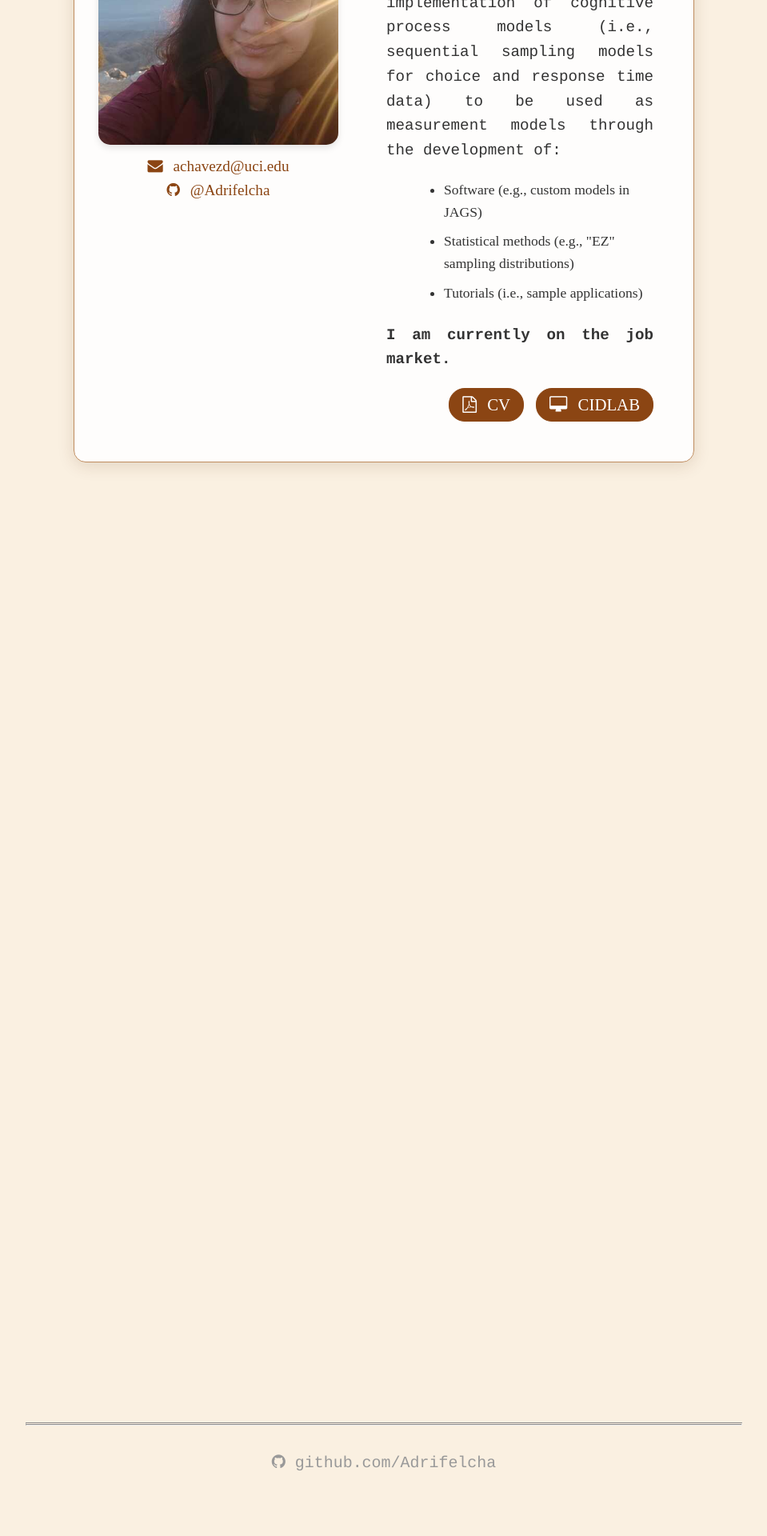
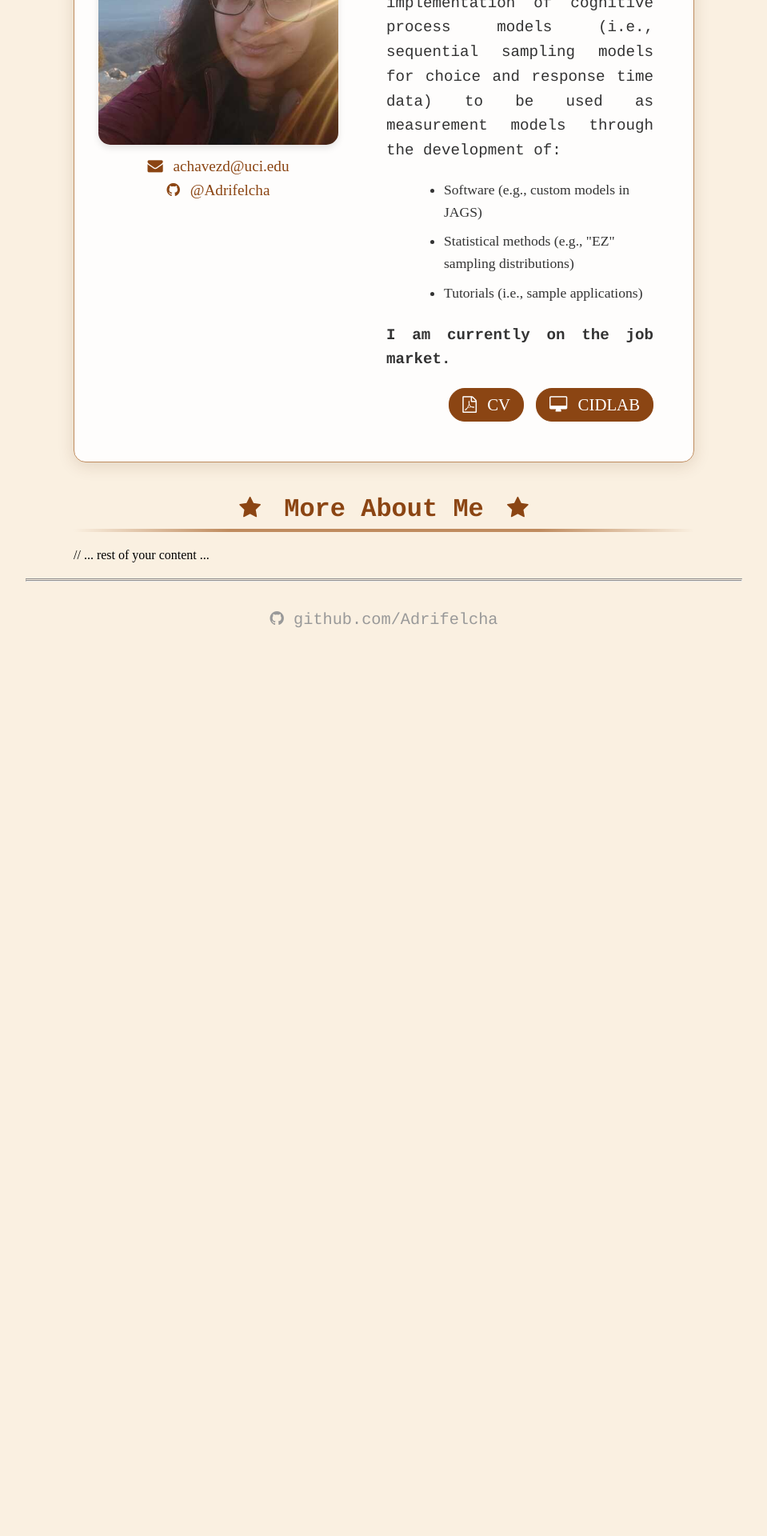
Before and after one commit to Adrifelcha/adrifelcha.github.io, a Jekyll site: the page built from index.html, in a window 1280 px wide. Shown: the part 647-2567 px from the top of the page at 80% size, without its empty margins (160-1119 px from the left). Built offline with Jekyll 4.4.1, drawn with Linux system fonts in a browser that asks for light colours; some web fonts are replaced; after the commit the page ends 1538 px from its top, so only the background shows below that.

Commit message:
Add more information about me to my main page

```diff
--- a/css/main.css
+++ b/css/main.css
@@ -172,9 +172,18 @@
 
 
 footer {
-    margin-top: 1200px;
-    font-size: .8em;
+    margin-top: 20px;  /* Reduced from any larger value */
+    padding-bottom: 10px;  /* Minimal padding at bottom */
+    text-align: center;
+    font-size: small;
+}
 
+/* Remove any extra space before footer */
+.profile-section:last-child,
+.publications-container:last-child,
+.event-content:last-child,
+.section-container:last-child {
+    margin-bottom: 20px;  /* Reduced space before footer */
 }
 
 ul.posts {
@@ -556,13 +565,19 @@
 
 .section-title {
     color: #8b4513;
-    margin-top: 5px;
+    text-align: left;
+    font-size: 2em;
     margin-bottom: 20px;
-    font-size: 38px;
-    font-weight: 700;
-    text-transform: uppercase;
-    border-bottom: 4px double #8b4513;
     padding-bottom: 10px;
+    background: linear-gradient(to right,
+        rgba(0, 0, 0, 0) 0%,
+        rgba(0, 0, 0, 0.5) 25%,
+        rgba(0, 0, 0, 0.5) 75%,
+        rgba(0, 0, 0, 0) 100%
+    );
+    background-size: 100% 2px;
+    background-position: 0 100%;
+    background-repeat: no-repeat;
 }
 
 .publication-list h3 {
@@ -1129,3 +1144,50 @@
     align-items: center;
     gap: 8px;  /* This controls spacing between all elements */
 }
+
+.more-about-title {
+    color: #8b4513;
+    text-align: center;
+    font-size: 2em;
+    margin: 40px 0 20px 0;
+    padding-bottom: 10px;
+    background: linear-gradient(to right,
+        rgba(191, 139, 94, 0) 0%,
+        #BF8B5E 25%,
+        #BF8B5E 75%,
+        rgba(191, 139, 94, 0) 100%
+    );
+    background-size: 100% 4px;
+    background-position: 0 100%;
+    background-repeat: no-repeat;
+    position: relative;
+}
+
+.more-about-title i {
+    color: #8b4513;  /* Changed to match text color */
+    font-size: 0.9em;
+}
+
+.more-about-title i:first-child {
+    margin-right: 10px;
+}
+
+.more-about-title i:last-child {
+    margin-left: 10px;
+}
+
+.more-about-section {
+    margin: 0 60px;
+    background: transparent;  /* Remove background color */
+}
+
+.more-about-section .bio-text {
+    background: none;
+    border: none;
+    box-shadow: none;
+    padding: 0;
+}
+
+.more-about-section p {
+    color: #333;
+}
--- a/index.html
+++ b/index.html
@@ -48,3 +48,10 @@
         </div>
     </div>
 </div>
+
+<div class="more-about-section">
+    <h2 class="more-about-title">
+        <i class="fa fa-star"></i> More About Me <i class="fa fa-star"></i>
+    </h2>
+    // ... rest of your content ...
+</div>
```
